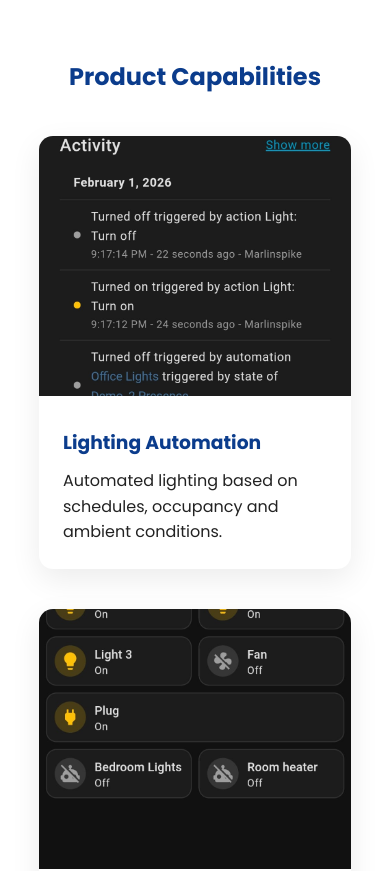
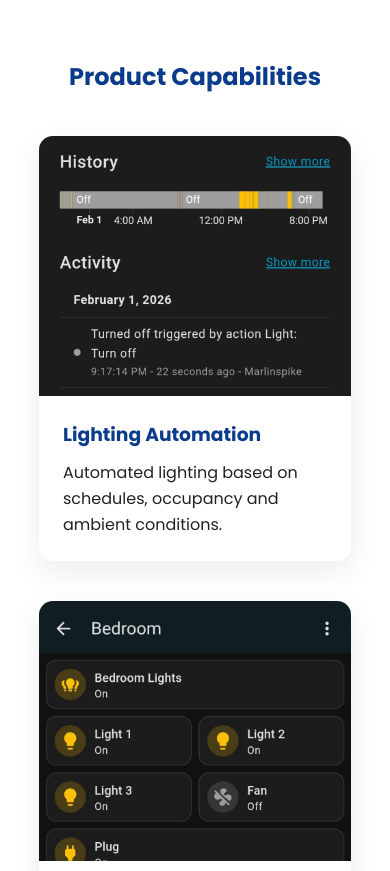
Before and after one commit to Safalya05/Argentalis-Automation, a plain HTML site: page index.html in a window 390 px wide. Shown: the part 1000-1871 px from the top of the page. Drawn offline with Linux system fonts and the light colour scheme.

Commit message:
Fix HTML encoding issues in index.html

```diff
--- a/index.html
+++ b/index.html
@@ -50,7 +50,7 @@
       padding: 70px 10%;
     }
 
-    /* COUNTER */
+    /* ================= COUNTER ================= */
     .counter-section {
       background: var(--accent);
       text-align: center;
@@ -85,7 +85,7 @@
       font-size: 1.1rem;
     }
 
-    /* PRODUCT CAPABILITIES – 2 PER ROW */
+    /* ================= PRODUCT CAPABILITIES ================= */
     .capabilities {
       display: grid;
       grid-template-columns: repeat(2, 1fr);
@@ -104,7 +104,6 @@
       transform: translateY(-6px);
     }
 
-    /* LANDSCAPE IMAGE */
     .card img {
       width: 100%;
       height: 260px;
@@ -120,7 +119,7 @@
       margin-bottom: 10px;
     }
 
-    /* SHORTS CARDS */
+    /* ================= SHORTS ================= */
     .shorts-grid {
       display: grid;
       grid-template-columns: repeat(auto-fit, minmax(260px, 1fr));
@@ -172,10 +171,20 @@
       margin-bottom: 8px;
     }
 
-    /* RESPONSIVE */
+    /* ================= RESPONSIVE ================= */
     @media (max-width: 900px) {
       .capabilities {
         grid-template-columns: 1fr;
+      }
+
+      /* ONLY REQUESTED CHANGE */
+      .card {
+        display: flex;
+        flex-direction: column;
+      }
+
+      .card img {
+        object-position: top;
       }
     }
 
@@ -195,7 +204,7 @@
     <p>Smart Home Automation for Comfort, Efficiency & Energy Savings</p>
   </header>
 
-  <!-- SAVINGS -->
+  <!-- SAVINGS COUNTER -->
   <section class="counter-section">
     <div class="counter-box">
       <h2>Savings So Far</h2>
@@ -213,7 +222,6 @@
 
     <div class="capabilities">
 
-      <!-- CARD 1 -->
       <div class="card">
         <img src="Lighting automation.jpeg" alt="Lighting Automation">
         <div class="card-content">
@@ -222,7 +230,6 @@
         </div>
       </div>
 
-      <!-- CARD 2 -->
       <div class="card">
         <img src="Appliance control.jpeg" alt="Appliance Control">
         <div class="card-content">
@@ -231,7 +238,6 @@
         </div>
       </div>
 
-      <!-- CARD 3 -->
       <div class="card">
         <img src="Energy Monitoring.jpeg" alt="Energy Monitoring">
         <div class="card-content">
@@ -240,7 +246,6 @@
         </div>
       </div>
 
-      <!-- CARD 4 -->
       <div class="card">
         <img src="Smart Scheduling.jpeg" alt="Smart Scheduling">
         <div class="card-content">
@@ -286,6 +291,7 @@
     <p>Dakbanglow Road, Midnapore, West Bengal – 721102</p>
   </footer>
 
+  <!-- COUNTER SCRIPT -->
   <script>
     const SAVINGS_KWH = (363 * 4) + 127;
     const CO2_PER_KWH = 0.82;
```
